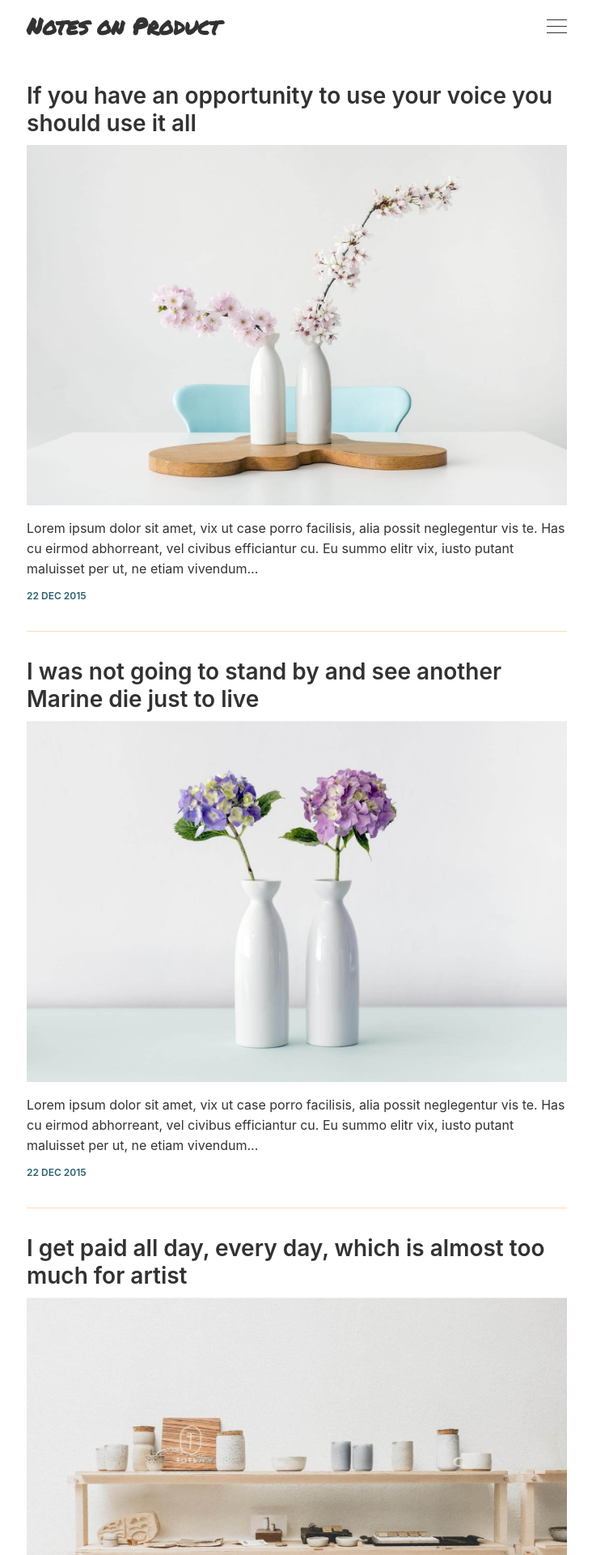
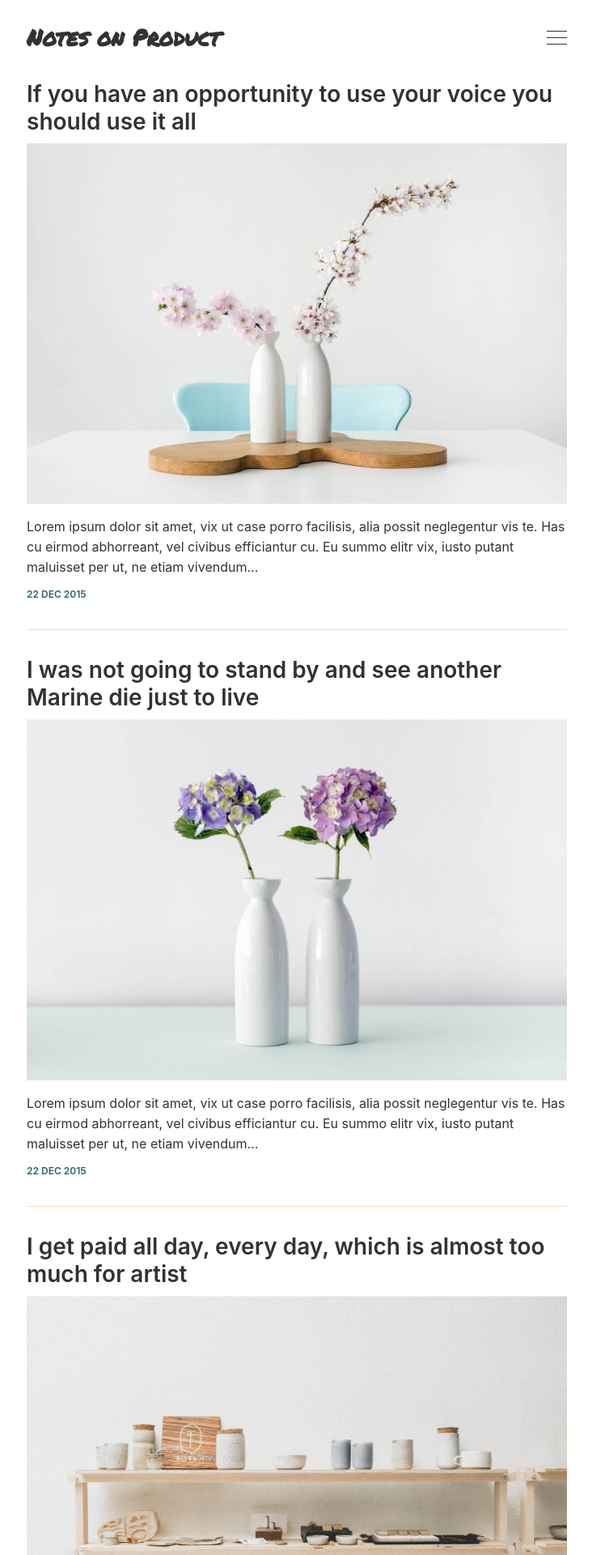
Before and after one commit to hellyeahitsmarvin/product-detox, a Jekyll site: the page built from index.html, in a window 1280 px wide. Shown: the top 1920 px of the page at 81% size, without its empty margins (273-1005 px from the left). Built offline with Jekyll 4.4.1, drawn with Linux system fonts in a browser that asks for light colours; the list of posts is cut into pages by our own code.

Commit message:
Gave nav more space and new favicon

```diff
--- a/_sass/components/_header.scss
+++ b/_sass/components/_header.scss
@@ -4,7 +4,7 @@
 
 .c-header {
   &__inner {
-    padding: $base-spacing-unit 0;
+    padding: 30px 0 0;
   }
 
   &__icon {
```
Also changed, not shown: favicon.ico.
